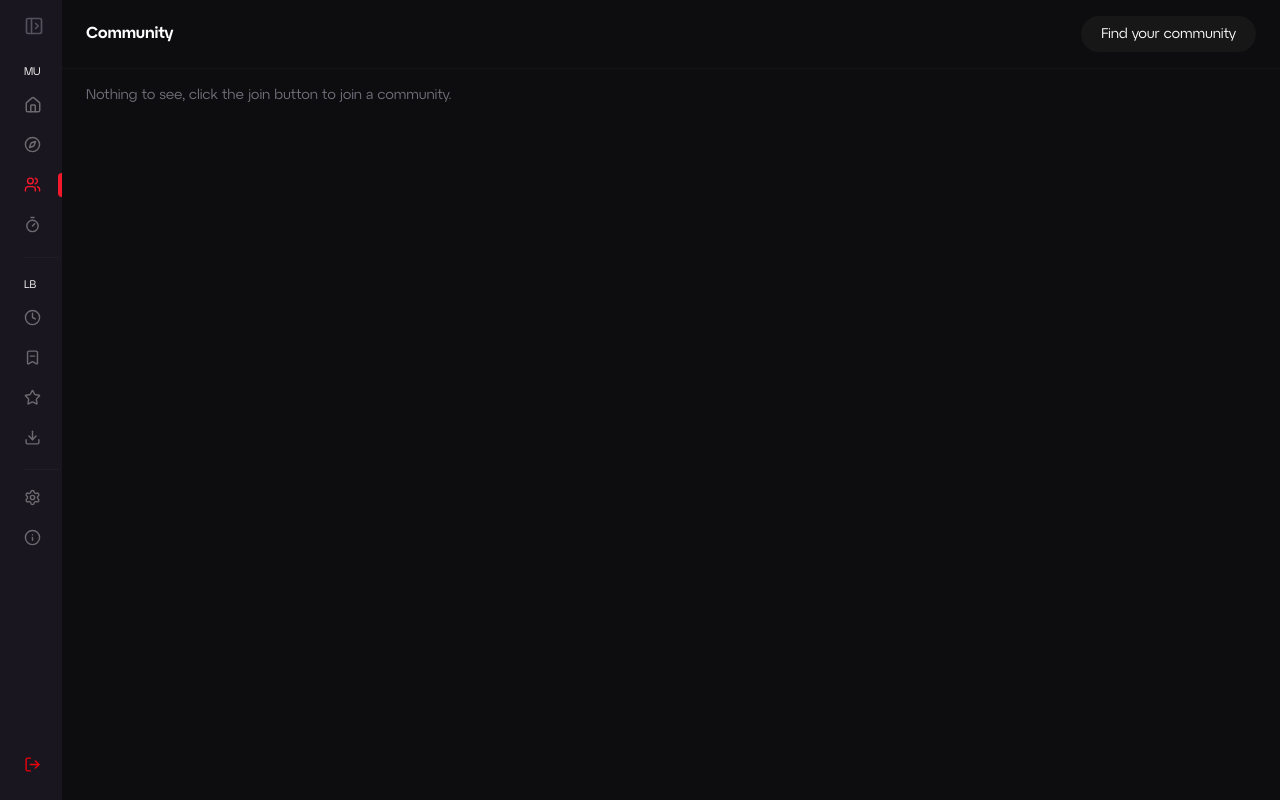
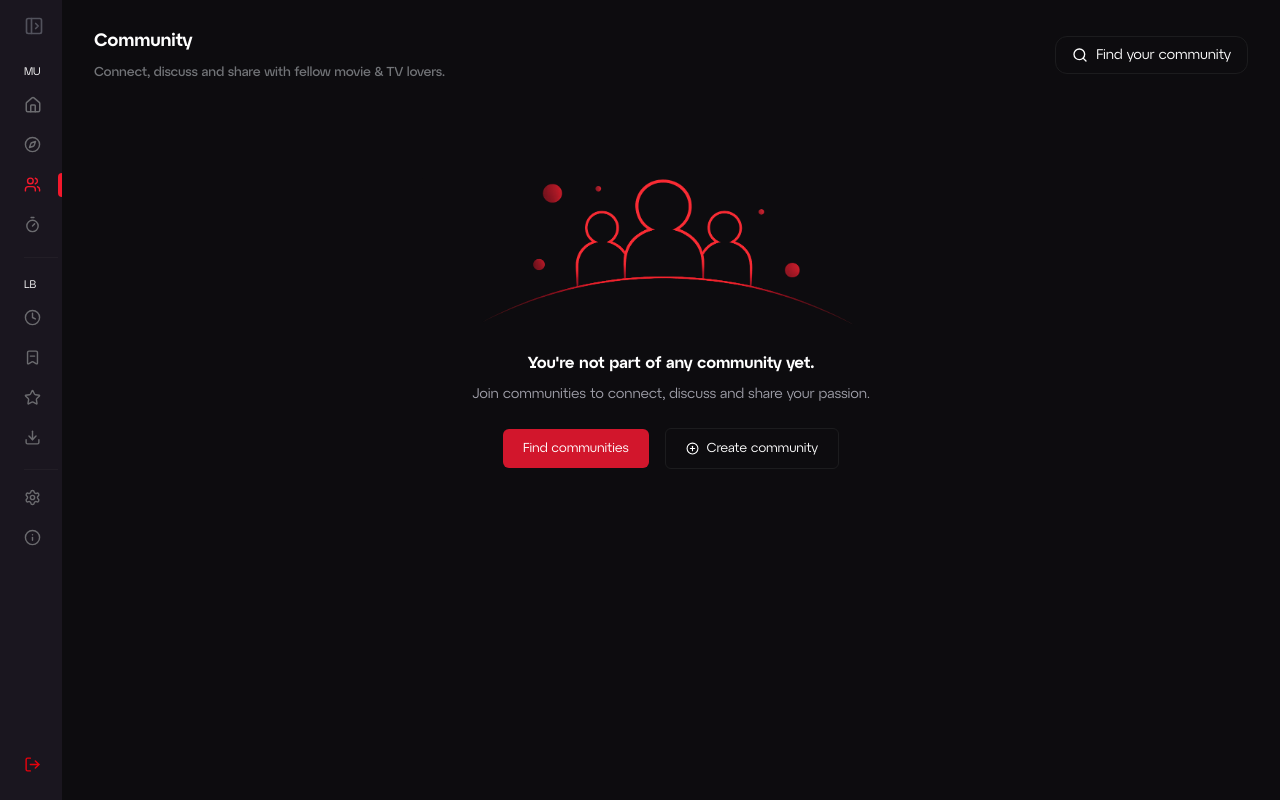
Before and after one commit to Davemafy/trailer-park, a React (Vite) app: page /community in a window 1280 px wide. Built offline with nearby package versions, Linux system fonts and the light colour scheme; no server answers.

Commit message:
Update community page

```diff
--- /dev/null
+++ b/src/features/add-community/index.tsx
@@ -0,0 +1,40 @@
+import { ChevronLeft } from "lucide-react";
+
+const AddCommunity = () => {
+  return (
+    <div>
+      <header className="p-8">
+        <div className="flex items-center gap-2">
+          <ChevronLeft size={20} className="-mb-0.5 text-zinc-400" />
+          <p className="text-base font-medium">Create Community</p>
+        </div>
+      </header>
+      <div className="px-8">
+        <div className="flex items-center justify-center gap-4">
+          <div className="flex items-center gap-2">
+            <span className="flex w-10 text items-center justify-center rounded-full bg-[#d2162c] px-4 py-2 font-medium">
+              1
+            </span>
+            <h3 className="text-base text-[#e0a29b]">Details</h3>
+          </div>
+          <div className="h-0.5 w-40bg-[#18191b]"></div>
+          <div className="flex items-center gap-2 font-medium">
+            <span className="flex w-10 text items-center justify-center rounded-full bg-[#26262b] px-4 py-2">
+              2
+            </span>
+            <h3 className="text-base text-zinc-400">Settings</h3>
+          </div>
+          <div className="h-0.5 w-40 bg-[#18191b]"></div>
+          <div className="flex items-center gap-2 font-medium">
+            <span className="flex w-10 text items-center justify-center rounded-full bg-[#26262b] px-4 py-2">
+              3
+            </span>
+            <h3 className="text-base text-zinc-400">Review</h3>
+          </div>
+        </div>
+      </div>
+    </div>
+  );
+};
+
+export default AddCommunity;
--- a/src/features/community/index.tsx
+++ b/src/features/community/index.tsx
@@ -1,34 +1,49 @@
 import { useSidebar } from "@/hooks/use-sidebar";
-import { Menu, X } from "lucide-react";
+import {  Menu, PlusCircle, Search, X } from "lucide-react";
+import comingSoonPath from "../../assets/img/coming-soon.png";
+import { Link } from "react-router";
+
 
 const Community = () => {
-  const list = [];
 
   const { sidebarOpen, setSidebarOpen } = useSidebar();
 
   return (
     <div className="flex h-full flex-col gap-4">
-      <div className="flex items-center justify-between border-b border-[#151517] p-6 py-6 sm:py-4">
-        <h1 className="text-base font-semibold">Community</h1>
+      <div className="flex items-center justify-between p-6 py-6 sm:p-7 sm:px-8">
+        <div>
+          <h1 className="mb-2 text-[18px] font-semibold">Community</h1>
+          <p className="hidden sm:block text-[13px] font-medium text-[#727478]">
+            Connect, discuss and share with fellow movie & TV lovers.
+          </p>
+        </div>
         <button
           onClick={() => alert("Coming soon!")}
-          className="xs:text-sm hidden rounded-full bg-neutral-900 p-2 px-5 text-xs md:block"
+          className="xs:text-sm hidden items-center justify-center gap-2 rounded-xl border border-[#1c1c1e] p-2 px-4 text-xs md:flex"
         >
-          Find your community
+          <Search size={16} /> Find your community
         </button>
         <button className="block md:hidden" onClick={() => setSidebarOpen(!sidebarOpen)}>
           {!sidebarOpen && <Menu size={20} className="fill-[#9698P99] hover:fill-white" />}
           {sidebarOpen && <X size={20} className="fill-[#9698P99] hover:fill-white" />}
         </button>
       </div>
-      <div className="flex h-full flex-wrap gap-4 overflow-y-auto p-6 py-0 text-[12px] [&::-webkit-scrollbar]:hidden">
-        {list.length == 0 && (
-          <div className="text-zinc-500">
-            <p className="xs:text-sm text-[13px]">
-              Nothing to see, click the join button to join a community.
-            </p>
-          </div>
-        )}
+      <div className="flex h-full p-6 w-full flex-col items-center pt-12 gap-6">
+        <img className="w-full max-w-[35rem]" src={comingSoonPath} alt="" />
+        <div className="flex flex-col gap-2 text-center">
+          <h1 className="text-base font-semibold">You're not part of any community yet.</h1>
+          <p className="text-sm text-zinc-400">
+            Join communities to connect, discuss and share your passion.
+          </p>
+        </div>
+        <div className="flex flex-wrap-reverse justify-center items-center gap-4">
+          <button className="rounded-md bg-[#d2162c] p-2.5 px-5 text-[13px]">
+            Find communities
+          </button>
+          <Link to={"./add"} className="flex items-center justify-center gap-2 rounded-md border border-[#1c1c1e] p-2.5 px-5 text-[13px]">
+            <PlusCircle  size={13}/> Create community
+          </Link>
+        </div>
       </div>
     </div>
   );
```
